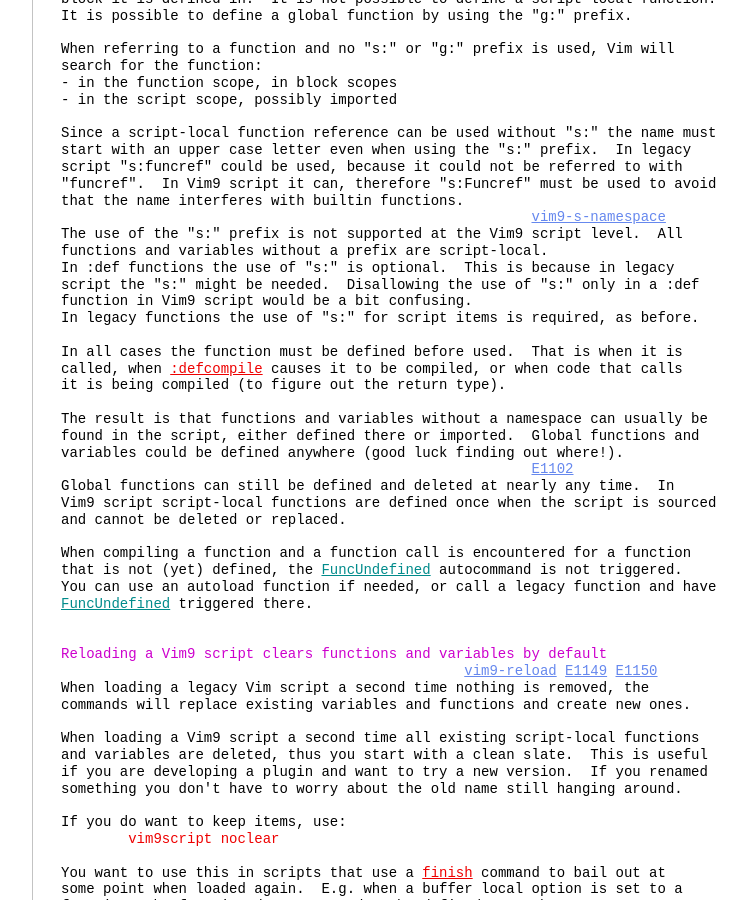
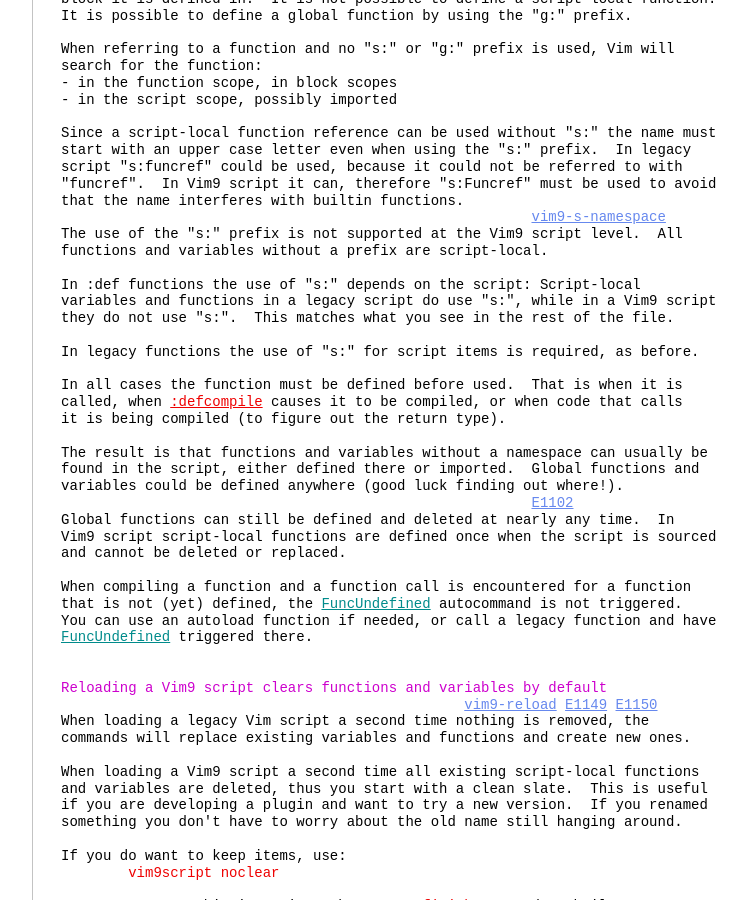
Before and after one commit to vim-jp/vimdoc-en, a Jekyll site: the page built from vim9.html, in a window 1280 px wide and 900 px high, scrolled down 4092 px. Shown: the whole window, without its empty margins (340-1087 px from the left). Built offline with Jekyll 4.4.1, drawn with Linux system fonts in a browser that asks for light colours; nearby versions of some CDN libraries; comment, search, counter and statistics services are not loaded; some of the changed text lies outside the part shown.

Commit message:
Generated by GitHub workflow 1887257514
https://github.com/vim-jp/vimdoc-en/actions/runs/1887257514

```diff
--- a/vim9.html
+++ b/vim9.html
@@ -3,7 +3,7 @@ layout: vimdoc
 helpname: 'vim9'
 ---
 <div id='vimCodeElement'>
-<a class="Constant" href="vim9.html" name="vim9.txt">vim9.txt</a>&nbsp;&nbsp;&nbsp;&nbsp;&nbsp;&nbsp;For&nbsp;<span class="Identifier">Vim version 8.2.</span>&nbsp;&nbsp;Last change: 2022 Feb 18<br>
+<a class="Constant" href="vim9.html" name="vim9.txt">vim9.txt</a>&nbsp;&nbsp;&nbsp;&nbsp;&nbsp;&nbsp;For&nbsp;<span class="Identifier">Vim version 8.2.</span>&nbsp;&nbsp;Last change: 2022 Feb 22<br>
 <br>
 <br>
 &nbsp;&nbsp;&nbsp;&nbsp;&nbsp;&nbsp;&nbsp;&nbsp;&nbsp;&nbsp;&nbsp;&nbsp;&nbsp;&nbsp;&nbsp;&nbsp;&nbsp;&nbsp;<span class="Identifier">VIM REFERENCE MANUAL&nbsp;&nbsp;&nbsp;&nbsp;by Bram Moolenaar</span><br>
@@ -250,9 +250,11 @@ that the name interferes with builtin functions.<br>
 &nbsp;&nbsp;&nbsp;&nbsp;&nbsp;&nbsp;&nbsp;&nbsp;&nbsp;&nbsp;&nbsp;&nbsp;&nbsp;&nbsp;&nbsp;&nbsp;&nbsp;&nbsp;&nbsp;&nbsp;&nbsp;&nbsp;&nbsp;&nbsp;&nbsp;&nbsp;&nbsp;&nbsp;&nbsp;&nbsp;&nbsp;&nbsp;&nbsp;&nbsp;&nbsp;&nbsp;&nbsp;&nbsp;&nbsp;&nbsp;&nbsp;&nbsp;&nbsp;&nbsp;&nbsp;&nbsp;&nbsp;&nbsp;&nbsp;&nbsp;&nbsp;&nbsp;&nbsp;&nbsp;&nbsp;&nbsp;<a class="Constant" href="vim9.html#vim9-s-namespace" name="vim9-s-namespace">vim9-s-namespace</a><br>
 The use of the &quot;s:&quot; prefix is not supported at the Vim9 script level.&nbsp;&nbsp;All<br>
 functions and variables without a prefix are script-local.<br>
-In :def functions the use of &quot;s:&quot; is optional.&nbsp;&nbsp;This is because in legacy<br>
-script the &quot;s:&quot; might be needed.&nbsp;&nbsp;Disallowing the use of &quot;s:&quot; only in a :def<br>
-function in Vim9 script would be a bit confusing.<br>
+<br>
+In :def functions the use of &quot;s:&quot; depends on the script: Script-local<br>
+variables and functions in a legacy script do use &quot;s:&quot;, while in a Vim9 script<br>
+they do not use &quot;s:&quot;.&nbsp;&nbsp;This matches what you see in the rest of the file.<br>
+<br>
 In legacy functions the use of &quot;s:&quot; for script items is required, as before.<br>
 <br>
 In all cases the function must be defined before used.&nbsp;&nbsp;That is when it is<br>
```
Also changed, not shown: other parts of vim9.html (+1 -1 lines).
